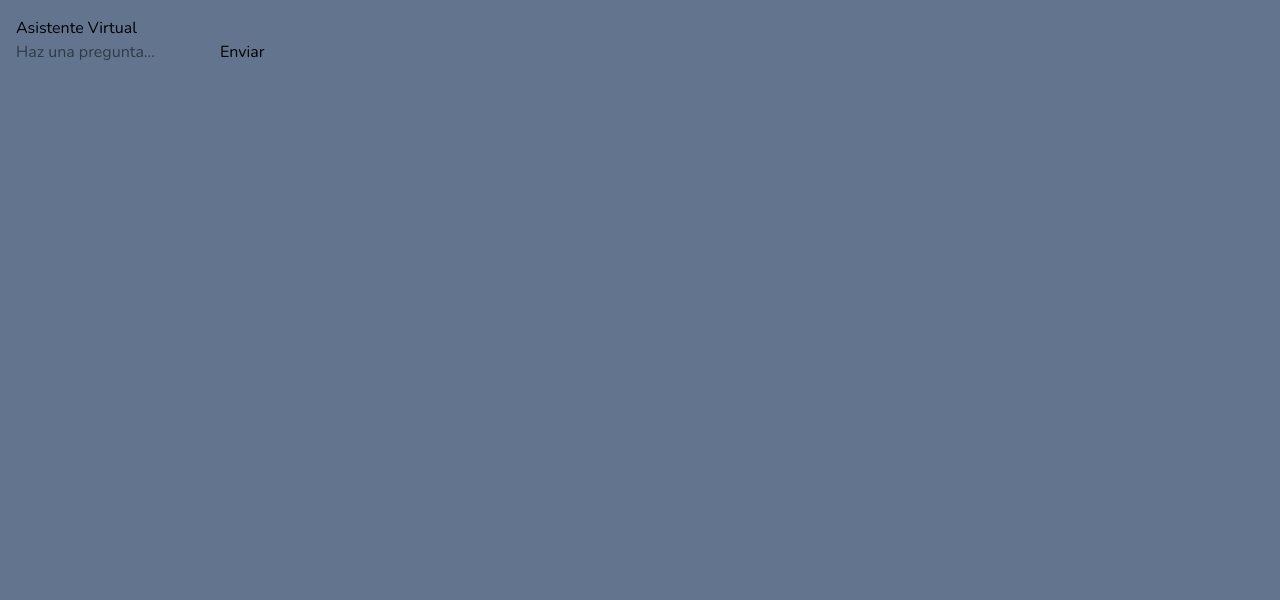
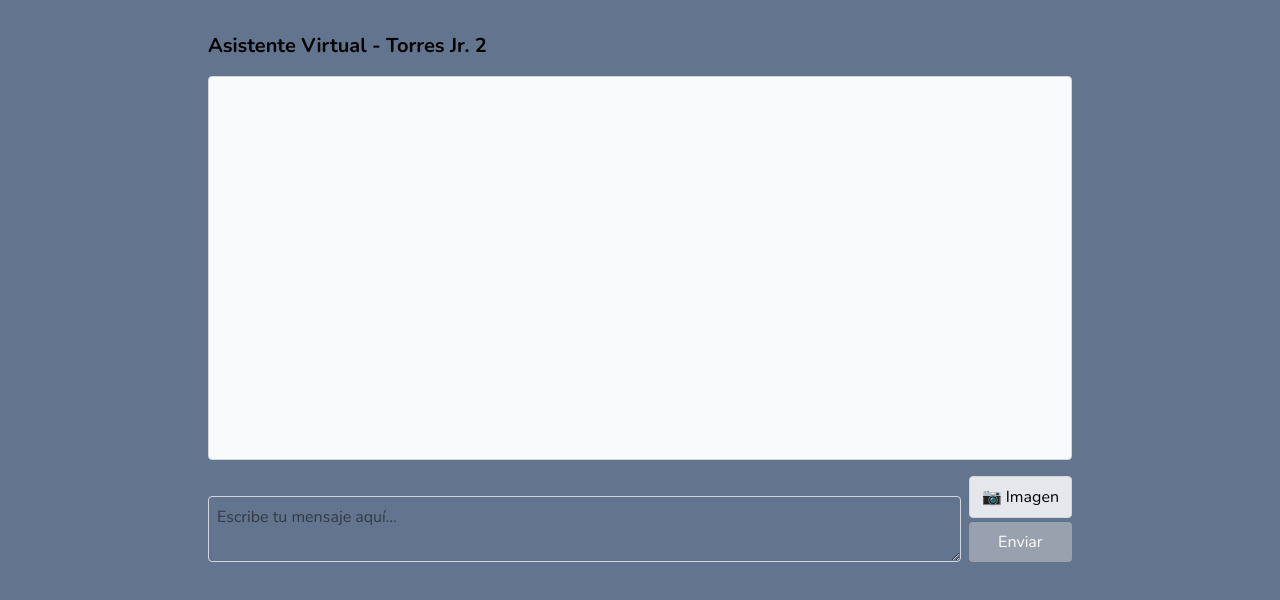
Before and after one commit to GuDex-Dev/torres-junior-2-ai, a Next.js app: page / in a window 1280 px wide. Shown: the top 600 px of the page. Built offline with nearby package versions, Linux system fonts and the light colour scheme.

Commit message:
feat: integrate Google GenAI library for chat functionality with image support

```diff
--- a/package.json
+++ b/package.json
@@ -9,6 +9,7 @@
     "lint": "next lint"
   },
   "dependencies": {
+    "@google/genai": "^1.2.0",
     "axios": "^1.9.0",
     "framer-motion": "^12.15.0",
     "lucide-react": "^0.511.0",
--- a/src/app/api/chat/route.ts
+++ b/src/app/api/chat/route.ts
@@ -1,25 +1,42 @@
 import { NextRequest, NextResponse } from "next/server";
-import { askGemini } from "@/helper/gemini";
+import { chatWithGemini } from "@/helper/gemini";
 
-export async function POST(req: NextRequest) {
+export async function POST(request: NextRequest) {
   try {
-    const body = await req.json();
-    const prompt = body.prompt?.trim();
+    const formData = await request.formData();
+    const prompt = formData.get("prompt") as string;
+    const historyJson = formData.get("history") as string;
+    const imageFile = formData.get("image") as File | null;
 
-    if (!prompt) {
+    if (!prompt?.trim()) {
       return NextResponse.json(
-        { error: "El campo 'prompt' es obligatorio." },
+        { error: "El prompt es requerido" },
         { status: 400 }
       );
     }
 
-    const result = await askGemini(prompt);
-    return NextResponse.json({ response: result }, { status: 200 });
+    // Parsear historial
+    let history: { role: "user" | "model"; text: string }[] = [];
+    if (historyJson) {
+      try {
+        history = JSON.parse(historyJson);
+      } catch {
+        // Si falla el parsing, continuar con historial vacío
+      }
+    }
 
+    // Agregar el mensaje actual al historial
+    const messages = [...history, { role: "user" as const, text: prompt }];
+
+    // Llamar a Gemini
+    const response = await chatWithGemini(messages, imageFile || undefined);
+
+    return NextResponse.json({ response });
   } catch (error) {
-    const message =
-      error instanceof Error ? error.message : "Error interno del servidor.";
-    console.error("Error en /api/chat:", message);
-    return NextResponse.json({ error: message }, { status: 500 });
+    console.error("Error en API chat:", error);
+    return NextResponse.json(
+      { error: "Error interno del servidor" },
+      { status: 500 }
+    );
   }
 }
--- a/src/components/Chatbot.tsx
+++ b/src/components/Chatbot.tsx
@@ -1,62 +1,167 @@
 "use client";
-import { useState } from "react";
+import { useState, useRef } from "react";
+
+interface Message {
+  role: "user" | "model";
+  text: string;
+  hasImage?: boolean;
+}
 
 export default function Chatbot() {
   const [prompt, setPrompt] = useState("");
-  const [chat, setChat] = useState<{ user: string; ai: string }[]>([]);
+  const [messages, setMessages] = useState<Message[]>([]);
   const [loading, setLoading] = useState(false);
+  const [selectedImage, setSelectedImage] = useState<File | null>(null);
+  const fileInputRef = useRef<HTMLInputElement>(null);
 
   const handleSend = async () => {
     if (!prompt.trim()) return;
 
+    const userMessage: Message = {
+      role: "user",
+      text: prompt,
+      hasImage: !!selectedImage,
+    };
+
+    setMessages((prev) => [...prev, userMessage]);
     setLoading(true);
     setPrompt("");
 
     try {
+      const formData = new FormData();
+      formData.append("prompt", prompt);
+      formData.append("history", JSON.stringify(messages));
+
+      if (selectedImage) {
+        formData.append("image", selectedImage);
+      }
+
       const res = await fetch("/api/chat", {
         method: "POST",
-        headers: { "Content-Type": "application/json" },
-        body: JSON.stringify({ prompt: prompt }),
+        body: formData,
       });
 
       if (!res.ok) {
         const errorData = await res.json();
-        const errorMsg = errorData?.error || "Error desconocido del servidor";
-        throw new Error(errorMsg);
+        throw new Error(errorData?.error || "Error del servidor");
       }
 
       const data = await res.json();
+      const aiMessage: Message = { role: "model", text: data.response };
 
-      setChat((prev) => [...prev, { user: prompt, ai: data.response }]);
+      setMessages((prev) => [...prev, aiMessage]);
     } catch (error) {
-      const message = error instanceof Error ? error.message : "Hubo un error.";
-      setChat((prev) => [...prev, { user: prompt, ai: message }]);
-      console.error("Error al enviar el mensaje:", message);
+      const errorMsg =
+        error instanceof Error ? error.message : "Error desconocido";
+      const errorMessage: Message = {
+        role: "model",
+        text: `Error: ${errorMsg}`,
+      };
+      setMessages((prev) => [...prev, errorMessage]);
     } finally {
       setLoading(false);
+      setSelectedImage(null);
+      if (fileInputRef.current) {
+        fileInputRef.current.value = "";
+      }
+    }
+  };
+
+  const handleImageSelect = (e: React.ChangeEvent<HTMLInputElement>) => {
+    const file = e.target.files?.[0];
+    if (file) {
+      setSelectedImage(file);
+    }
+  };
+
+  const removeImage = () => {
+    setSelectedImage(null);
+    if (fileInputRef.current) {
+      fileInputRef.current.value = "";
+    }
+  };
+
+  const handleKeyPress = (e: React.KeyboardEvent) => {
+    if (e.key === "Enter" && !e.shiftKey) {
+      e.preventDefault();
+      handleSend();
     }
   };
 
   return (
-    <>
-      <h2>Asistente Virtual</h2>
-      <div>
-        {chat.map((msg, i) => (
-          <div key={i}>
-            <p>Tú: {msg.user}</p>
-            <p>IA: {msg.ai}</p>
+    <div className="max-w-4xl mx-auto p-4">
+      <h2 className="text-xl font-bold mb-4">
+        Asistente Virtual - Torres Jr. 2
+      </h2>
+
+      <div className="h-96 overflow-y-auto border border-gray-300 p-3 mb-4 bg-gray-50 rounded">
+        {messages.map((msg, i) => (
+          <div key={i} className="mb-3">
+            <strong>{msg.role === "user" ? "Tú" : "IA"}:</strong>
+            <div
+              className={`ml-2 p-2 rounded ${
+                msg.role === "user" ? "bg-blue-100" : "bg-green-100"
+              }`}
+            >
+              {msg.text}
+              {msg.hasImage && (
+                <div className="text-xs text-gray-600">[Imagen adjunta]</div>
+              )}
+            </div>
           </div>
         ))}
-        {loading && <p>Pensando...</p>}
+        {loading && (
+          <div className="italic text-gray-600">IA está pensando...</div>
+        )}
       </div>
-      <div>
-        <input
-          value={prompt}
-          onChange={(e) => setPrompt(e.target.value)}
-          placeholder="Haz una pregunta..."
-        />
-        <button onClick={handleSend}>Enviar</button>
+
+      <div className="flex flex-col gap-2">
+        {selectedImage && (
+          <div className="p-2 bg-yellow-100 border border-yellow-300 rounded flex justify-between items-center">
+            <span>Imagen seleccionada: {selectedImage.name}</span>
+            <button onClick={removeImage} className="cursor-pointer">
+              ✕
+            </button>
+          </div>
+        )}
+
+        <div className="flex gap-2 items-end">
+          <textarea
+            value={prompt}
+            onChange={(e) => setPrompt(e.target.value)}
+            onKeyPress={handleKeyPress}
+            placeholder="Escribe tu mensaje aquí..."
+            className="flex-1 min-h-[60px] p-2 border border-gray-300 rounded"
+            disabled={loading}
+          />
+
+          <div className="flex flex-col gap-1">
+            <input
+              ref={fileInputRef}
+              type="file"
+              accept="image/*"
+              onChange={handleImageSelect}
+              className="hidden"
+            />
+
+            <button
+              onClick={() => fileInputRef.current?.click()}
+              disabled={loading}
+              className="px-3 py-2 bg-gray-200 border border-gray-300 rounded cursor-pointer disabled:cursor-not-allowed"
+            >
+              📷 Imagen
+            </button>
+
+            <button
+              onClick={handleSend}
+              disabled={loading || !prompt.trim()}
+              className="px-4 py-2 bg-blue-500 text-white rounded disabled:bg-gray-400 disabled:cursor-not-allowed"
+            >
+              {loading ? "..." : "Enviar"}
+            </button>
+          </div>
+        </div>
       </div>
-    </>
+    </div>
   );
 }
--- a/src/helper/gemini.ts
+++ b/src/helper/gemini.ts
@@ -1,28 +1,68 @@
-export async function askGemini(prompt: string) {
-  const apiKey = process.env.GEMINI_API_KEY;
+import { GoogleGenAI } from "@google/genai";
 
-  if (!apiKey) {
-    throw new Error("API key no definida.");
+const ai = new GoogleGenAI({ apiKey: process.env.GEMINI_API_KEY || "" });
+
+const SYSTEM_PROMPT =
+  "Eres el asistente IA personalizado de la tienda Torres Jr. 2";
+
+export async function chatWithGemini(
+  messages: { role: "user" | "model"; text: string }[],
+  imageFile?: File
+): Promise<string> {
+  try {
+    const history = messages.slice(0, -1).map((msg) => ({
+      role: msg.role,
+      parts: [{ text: msg.text }],
+    }));
+
+    const lastMessage = messages[messages.length - 1];
+    const contents: Array<
+      { text: string } | { inlineData: { mimeType: string; data: string } }
+    > = [{ text: lastMessage.text }];
+
+    if (imageFile) {
+      const base64Data = await fileToBase64(imageFile);
+      contents.push({
+        inlineData: {
+          mimeType: imageFile.type,
+          data: base64Data,
+        },
+      });
+    }
+
+    let result;
+
+    if (history.length > 0) {
+      const chat = ai.chats.create({
+        model: "gemini-2.0-flash",
+        history,
+        config: {
+          systemInstruction: SYSTEM_PROMPT,
+        },
+      });
+
+      result = await chat.sendMessage({
+        message: contents,
+      });
+    } else {
+      result = await ai.models.generateContent({
+        model: "gemini-2.0-flash",
+        contents,
+        config: {
+          systemInstruction: SYSTEM_PROMPT,
+        },
+      });
+    }
+
+    return result.text || "No pude generar una respuesta.";
+  } catch (error) {
+    console.error("Error en chatWithGemini:", error);
+    throw new Error("Error al procesar la solicitud");
   }
+}
 
-  const response = await fetch(
-    "https://generativelanguage.googleapis.com/v1beta/models/gemini-2.0-flash:generateContent?key=" +
-      apiKey,
-    {
-      method: "POST",
-      headers: {
-        "Content-Type": "application/json",
-      },
-      body: JSON.stringify({
-        contents: [{ parts: [{ text: prompt }] }],
-      }),
-    }
-  );
-
-  const data = await response.json();
-
-  if (!response.ok) {
-    throw new Error(data.error.message || "Error al procesar la solicitud.");}
-
-  return data?.candidates?.[0]?.content?.parts?.[0]?.text || "Sin respuesta.";
+async function fileToBase64(file: File): Promise<string> {
+  const arrayBuffer = await file.arrayBuffer();
+  const buffer = Buffer.from(arrayBuffer);
+  return buffer.toString("base64");
 }
```
Also changed, not shown: 1 other file (tests, documents, lock files or other folders).
